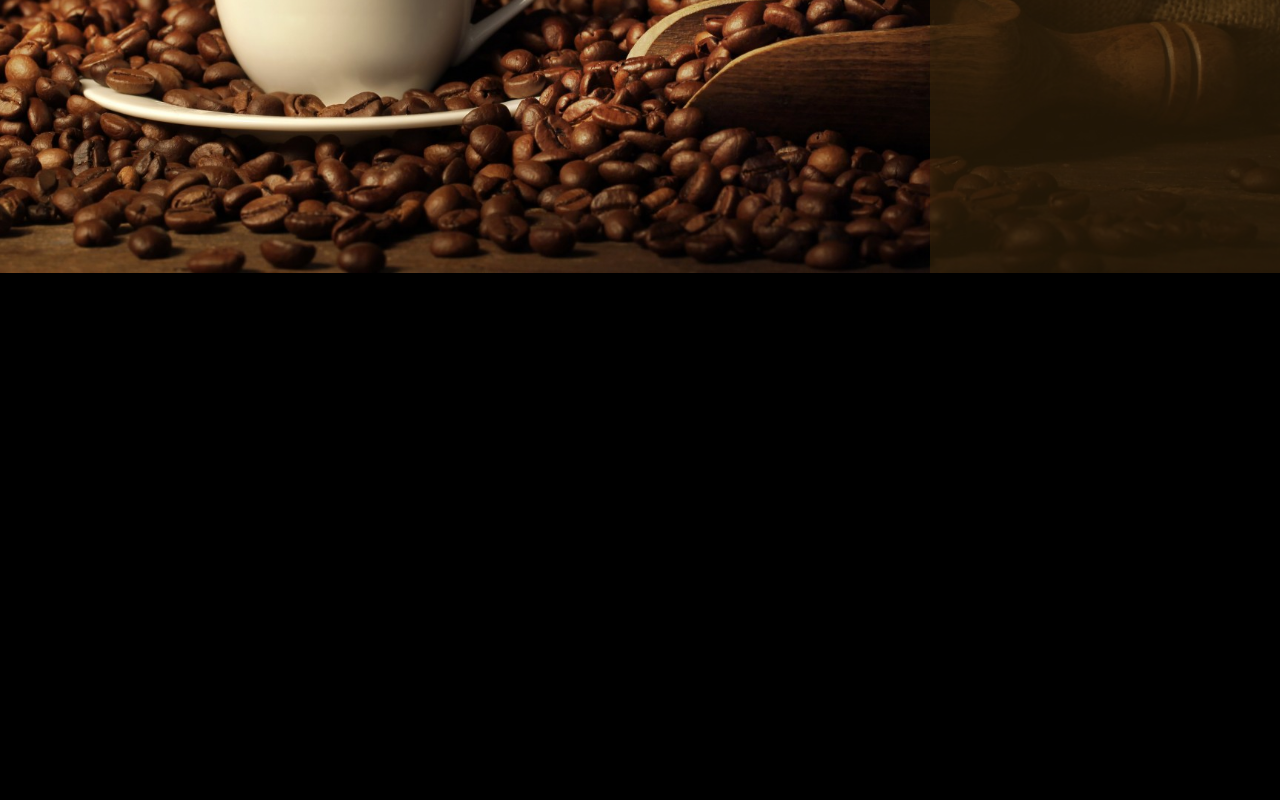
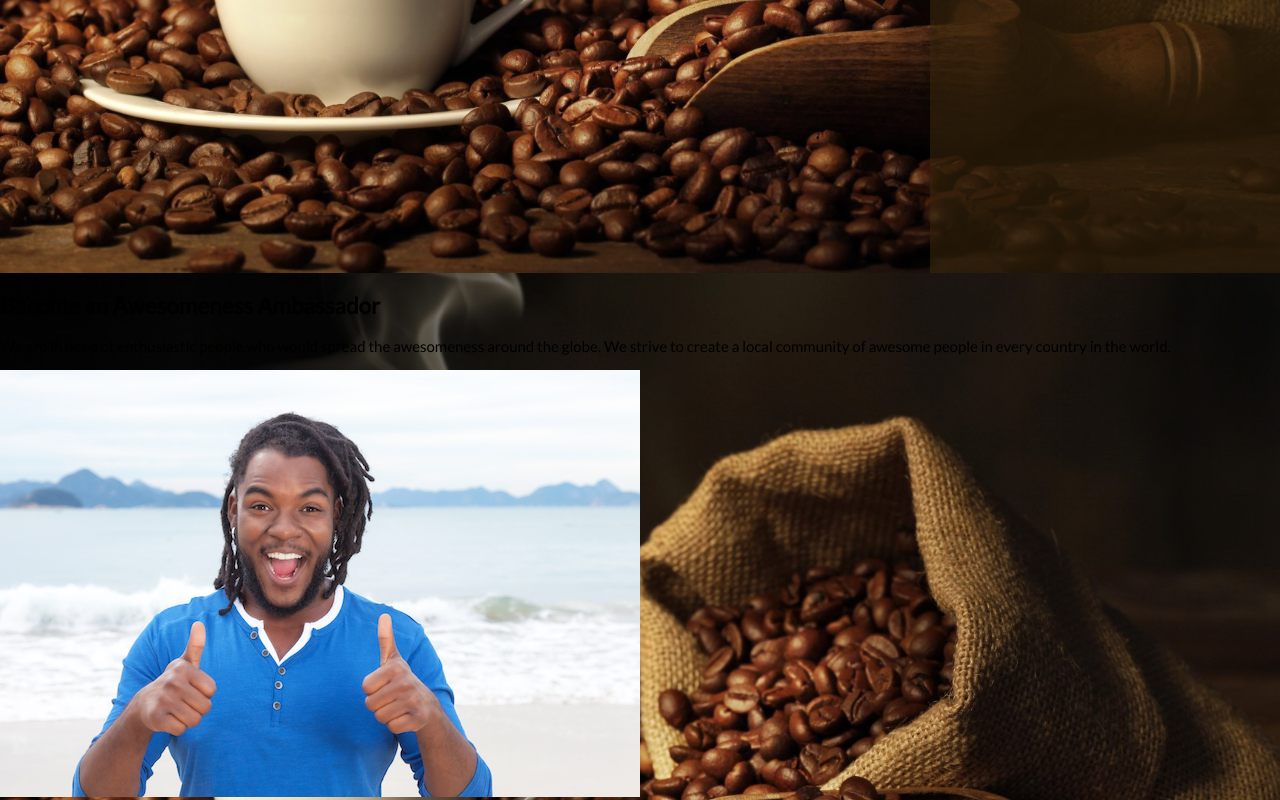
Before and after one commit to SteTheDiver/awesomeness, a website: page src/index.html in a window 1280 px wide. Shown: the part 527-1327 px from the top of the page. Before the commit the page ends 800 px from the top, so only its background shows below. Drawn offline with nearby package versions, Linux system fonts and the light colour scheme; files that its build step writes are made by us from their sources.

Commit message:
added bottom section and image

```diff
--- a/src/index.html
+++ b/src/index.html
@@ -1,5 +1,6 @@
 <!DOCTYPE html>
 <html lang="en">
+
 <head>
   <meta charset="UTF-8" />
   <meta name="viewport" content="width=device-width, initial-scale=1.0" />
@@ -7,15 +8,24 @@
   <link rel="stylesheet" href="/css/main.css" />
   <title>Coffee Heaven</title>
 </head>
+
 <body>
   <aside>
     <h1>COFFEE HEAVEN</h1>
 
-    <p>Our coffee is far more than a beverage. It is an envitation to life, disguised as a warm cup of liquid. It's a trumpet wakeup call or a gentle rousing hand on your shoulder...</p>
+    <p>Our coffee is far more than a beverage. It is an envitation to life, disguised as a warm cup of liquid. It's a
+      trumpet wakeup call or a gentle rousing hand on your shoulder...</p>
 
     <div class="spacer"></div>
 
     <button>ORDER NOW</button>
   </aside>
 </body>
+<section class="section">
+  <h2>Become an Awesomeness Ambassador</h2>
+  <p>We are in need of enthusiastic people who would spread the awesomeness around the globe. We strive to create a
+    local community of awesome people in every country in the world.</p>
+  <img src="/img/ambassador.jpg" alt="Ambassador">
+</section>
+
 </html>
```
Also changed, not shown: src/img/ambassador.jpg (added), 1 other file.
